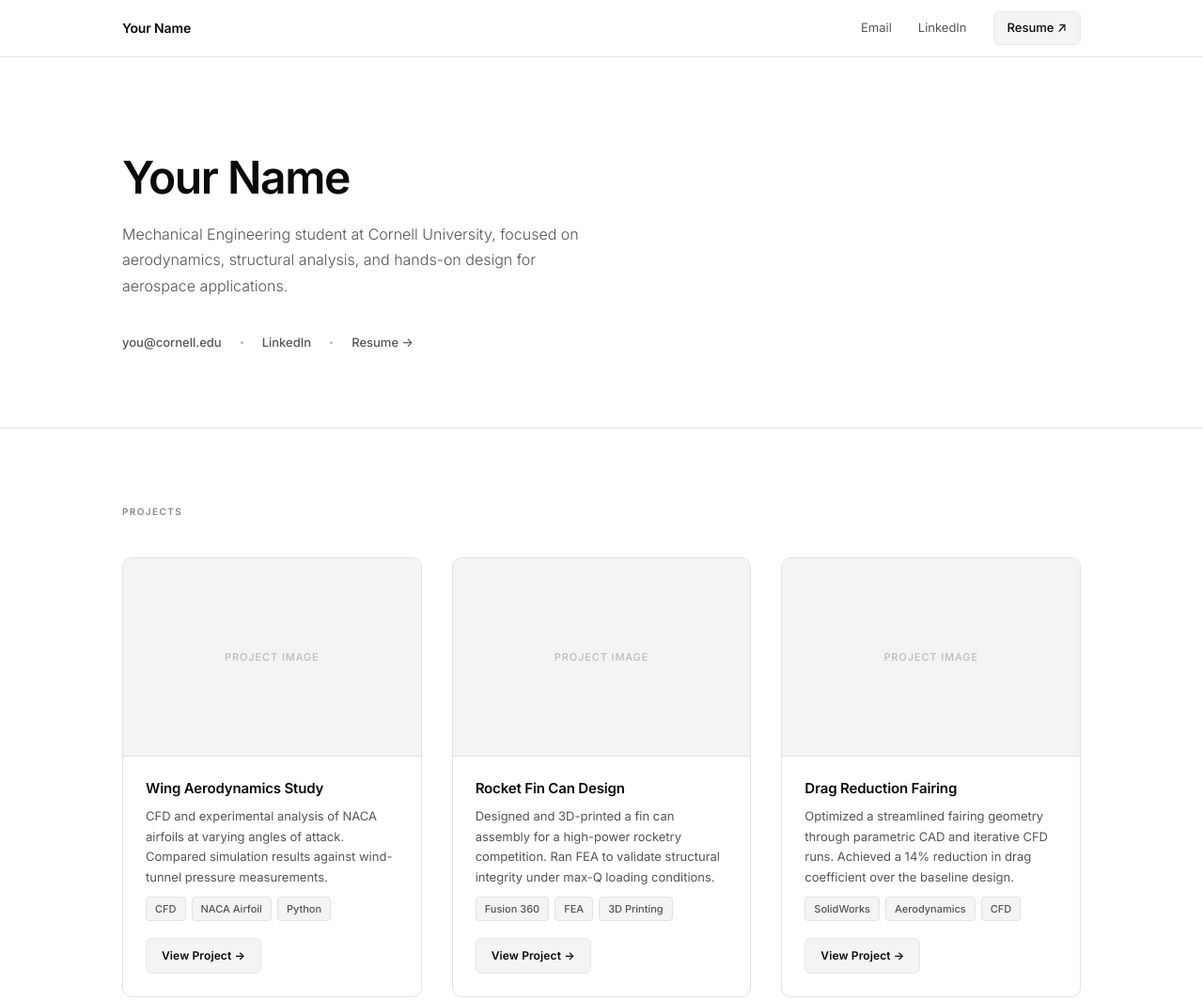
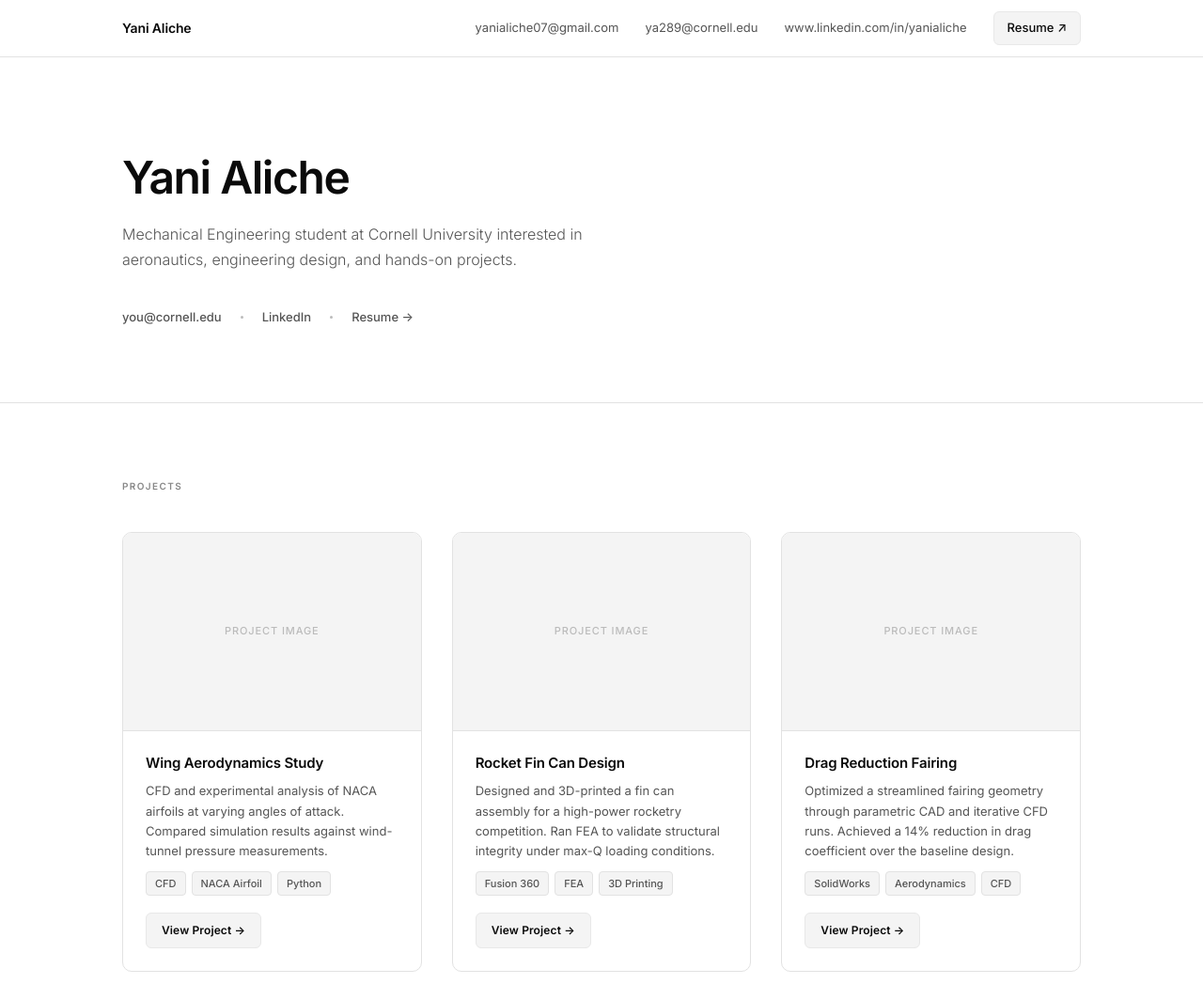
Before and after one commit to yanialiche/yanialiche.github.io, a plain HTML site: page index.html in a window 1280 px wide. Shown: the top 1064 px of the page at 94% size. Drawn offline with Linux system fonts and the light colour scheme.

Commit message:
Change name and contact details in index.html
Updated personal information in the navigation and hero sections.

```diff
--- a/index.html
+++ b/index.html
@@ -434,10 +434,11 @@
 <!-- ══ NAV ══ -->
 <header>
   <nav>
-    <span class="nav-name">Your Name</span>
+    <span class="nav-name">Yani Aliche</span>
     <div class="nav-links">
-      <a href="mailto:you@cornell.edu">Email</a>
-      <a href="https://linkedin.com/in/yourprofile" target="_blank">LinkedIn</a>
+      <a href="mailto:yanialiche07@gmail.com">yanialiche07@gmail.com</a>
+      <a href="mailto:ya289@cornell.edu">ya289@cornell.edu</a>
+      <a href="www.linkedin.com/in/yanialiche" target="_blank">www.linkedin.com/in/yanialiche</a>
       <a href="resume.pdf" target="_blank" class="btn-resume">Resume ↗</a>
     </div>
   </nav>
@@ -446,11 +447,10 @@
 <!-- ══ HERO ══ -->
 <section class="hero">
   <div class="container">
-    <h1><strong>Your Name</strong></h1>
+    <h1><strong>Yani Aliche</strong></h1>
     <p class="subtitle">
-      Mechanical Engineering student at Cornell University,
-      focused on aerodynamics, structural analysis, and hands-on
-      design for aerospace applications.
+      Mechanical Engineering student at Cornell University interested
+      in aeronautics, engineering design, and hands-on projects.
     </p>
     <div class="hero-meta">
       <a href="mailto:you@cornell.edu">you@cornell.edu</a>
```
